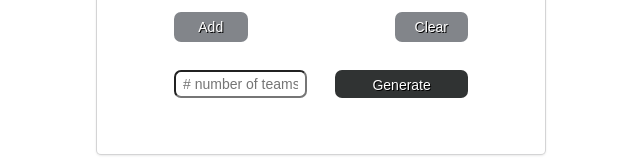
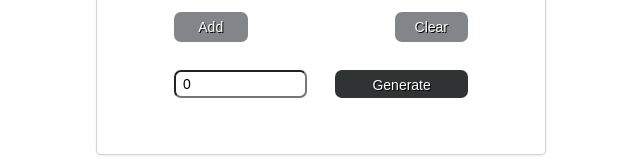
Before and after one commit to camillaborges/team-app, an Angular app: page / in a window 1280 px wide. Shown: the part 339-499 px from the top of the page, without its empty margins (319-959 px from the left). Built offline with nearby package versions, Linux system fonts and the light colour scheme.

Commit message:
implementing input logic for number of teams

```diff
--- a/src/app/app.component.html
+++ b/src/app/app.component.html
@@ -20,7 +20,13 @@
     </div>
 
     <div class="input-container">
-      <input type="text" placeholder="# number of teams" />
+      <input
+      #numberOfTeamsInput
+      type="text"
+      placeholder="# number of teams"
+      maxlength="2"
+      (input)="onNumberOfTeamsInput(numberOfTeamsInput.value)"
+      [value]="numberOfTeams" />
       <button>Generate</button>
     </div>
 
--- a/src/app/app.component.ts
+++ b/src/app/app.component.ts
@@ -9,11 +9,18 @@ export class AppComponent {
   newMemberName = "";
   members: string[] = [];
   errorMessage = "";
+  numberOfTeams = 0;
 
   onInput(member: string) {
     this.newMemberName = member;
     console.log(this.newMemberName)
   }
+
+  onNumberOfTeamsInput(value: string) {
+    this.numberOfTeams = Number(value);
+
+  }
+
   addMember() {
     if (!this.newMemberName) {
       this.errorMessage = "Attention! Name can't be empty"
```
